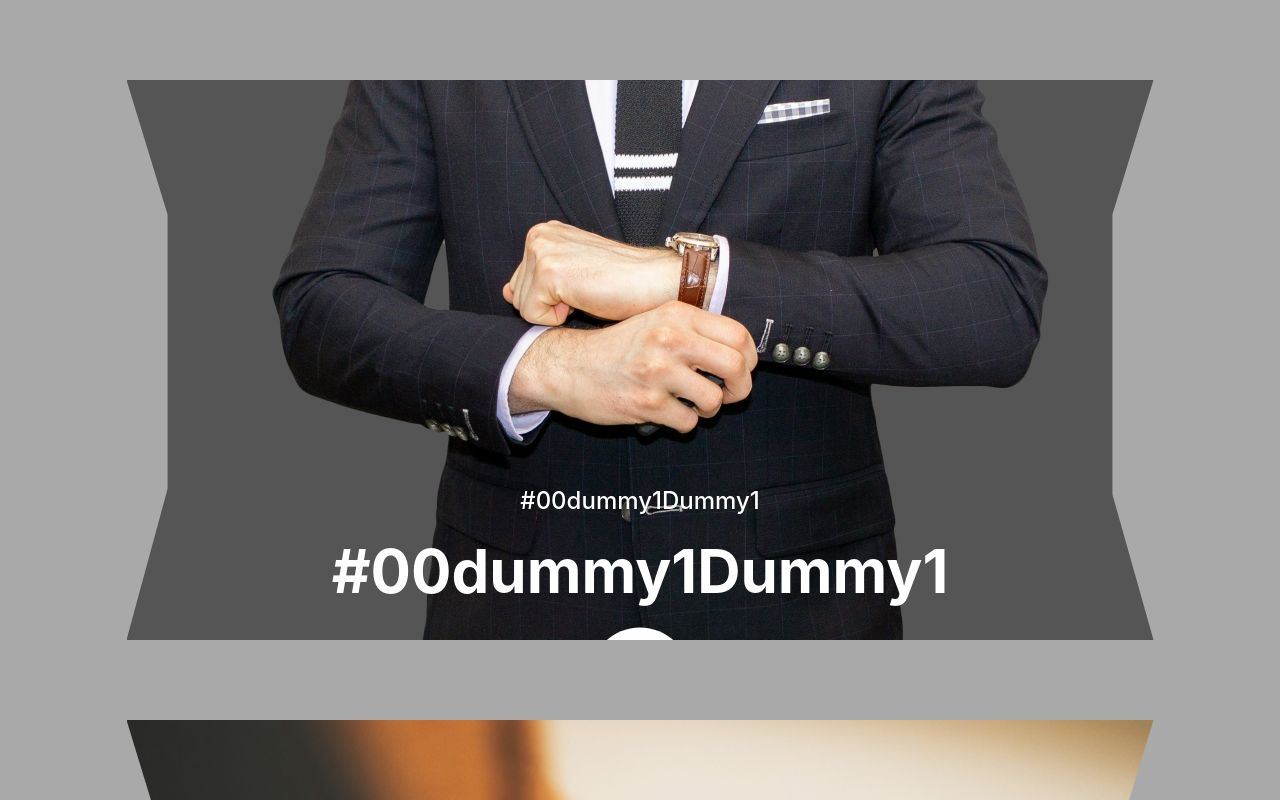
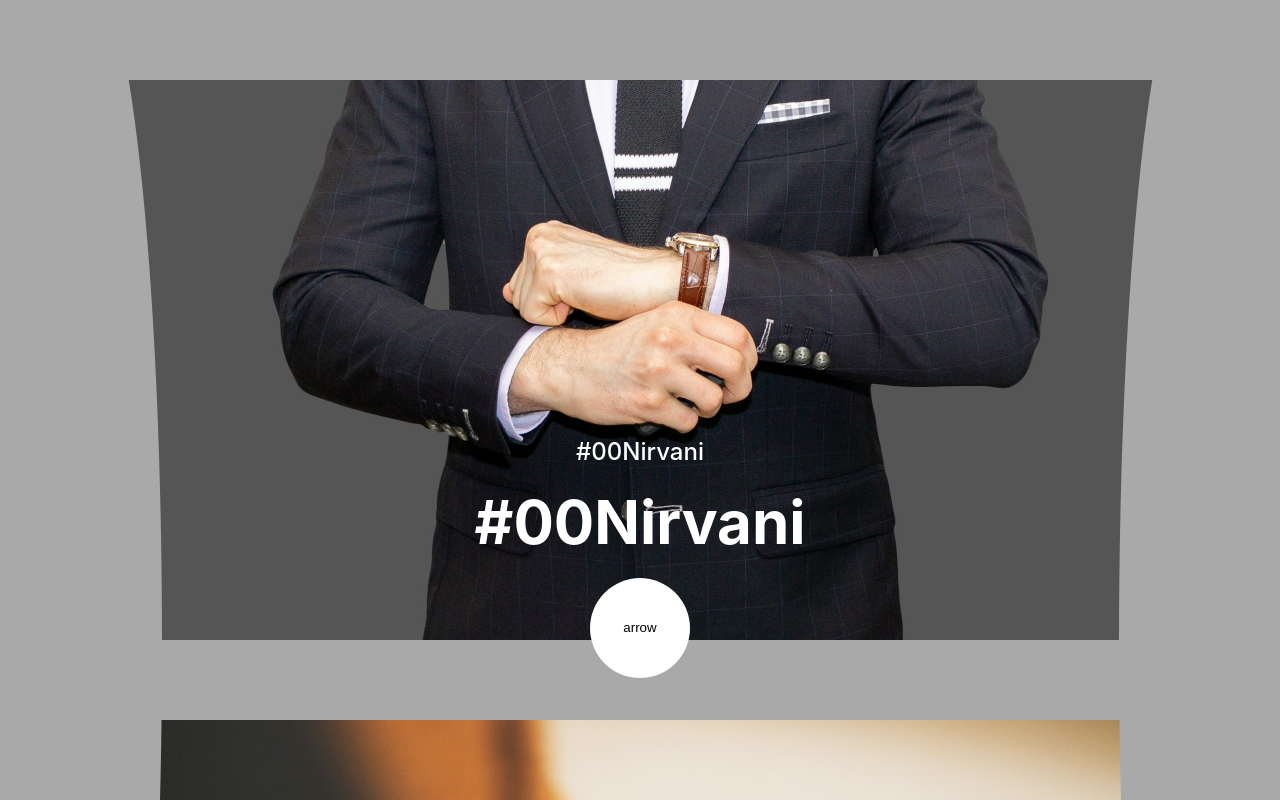
Before and after one commit to GopalPatidar36/framer-scroll-animation, a React (Create React App) app: page / in a window 1280 px wide. Shown: the top 800 px of the page. Built offline with nearby package versions, Linux system fonts and the light colour scheme.

Commit message:
create curve

```diff
--- a/src/App.css
+++ b/src/App.css
@@ -9,19 +9,28 @@ html {
   flex-direction: column;
 }
 
+.image-gallery-container {
+  display: flex;
+  position: relative;
+}
+
+.scrollable-gallery {
+  display: flex;
+  justify-content: center;
+  align-items: center;
+  flex-direction: column;
+}
+
 .container {
   position: relative;
-  overflow: hidden;
   display: flex;
   align-items: center;
   justify-content: center;
 
   width: 1027px;
   height: 70vh;
-  object-fit: cover;
-  clip-path: polygon(0 0, 100% 0, 96% 24%, 96% 74%, 100% 100%, 0 100%, 4% 73%, 4% 24%);
+  margin-bottom: 10vh;
   scroll-snap-align: center;
-  margin-bottom: 10vh;
 }
 
 .container:first-child {
@@ -40,3 +49,26 @@ html {
   border: none;
   align-self: center;
 }
+
+.left-border,
+.right-border {
+  width: 150px;
+  background-color: darkgray;
+  position: sticky;
+  top: 0;
+  height: 170vh;
+  border-radius: 50%;
+  margin: -35px;
+  z-index: 3;
+  top: -35vh;
+}
+
+.left-border {
+  left: 0;
+  clip-path: inset(0 0 0 60%);
+}
+
+.right-border {
+  right: 0;
+  clip-path: inset(0 60% 0 0);
+}
--- a/src/App.js
+++ b/src/App.js
@@ -5,11 +5,11 @@ import dummy1 from "./image/dummy1.jpeg";
 import dummy2 from "./image/dummy2.jpeg";
 import dummy3 from "./image/dummy3.jpeg";
 
-const imageGallary = [
-  { src: dummy1, text: "dummy1Dummy1", title: "dummy1" },
-  { src: dummy2, text: "dummy2Dummy2", title: "dummy2" },
-  { src: dummy3, text: "dummy3Dummy3", title: "dummy3" },
-  { src: dummy1, text: "dummy1Dummy1", title: "dummy1" },
+const imageGallery = [
+  { src: dummy1, text: "Nirvani", title: "dummy1" },
+  { src: dummy2, text: "Ishika", title: "dummy2" },
+  { src: dummy3, text: "Avya", title: "dummy3" },
+  { src: dummy1, text: "Nitya", title: "dummy1" },
   { src: dummy2, text: "dummy2Dummy2", title: "dummy2" },
   { src: dummy3, text: "dummy3Dummy3", title: "dummy3" },
   { src: dummy1, text: "dummy1Dummy1", title: "dummy1" },
@@ -36,21 +36,23 @@ function Image({ src, text }) {
     target: ref,
     offset: ["end end", "start start"],
   });
-  const y = useParallax(scrollYProgress, 250);
+  const y = useParallax(scrollYProgress, 200);
 
   return (
     <div
-      style={{ backgroundImage: `url(${src})`, backgroundSize: "cover", backgroundPosition: "center", backgroundRepeat: "no-repeat" }}
+      style={{ backgroundImage: `url(${src})`, backgroundSize: "cover", backgroundPosition: "center", backgroundRepeat: "no-repeat", position:"relative" }}
       className="container"
       ref={ref}
     >
       <motion.div
         style={{
-          transform: "translate(-50%, -50%)",
+          position:"relative",
+          // transform: "translate(-50%, -50%)",
           color: "white",
           zIndex: 1,
           display: "flex",
           flexDirection: "column",
+          alignItems:"center",
           y,
         }}
       >
@@ -79,9 +81,15 @@ function Image({ src, text }) {
 export default function App() {
   return (
     <div className="App">
-      {imageGallary.map((image, index) => (
-        <Image src={image.src} text={image.text} />
-      ))}
+      <div className="image-gallery-container">
+        <div className="left-border"></div>
+        <div className="scrollable-gallery">
+          {imageGallery.map((image, index) => (
+            <Image key={index} src={image.src} text={image.text} />
+          ))}
+        </div>
+        <div className="right-border"></div>
+      </div>
     </div>
   );
 }
```
